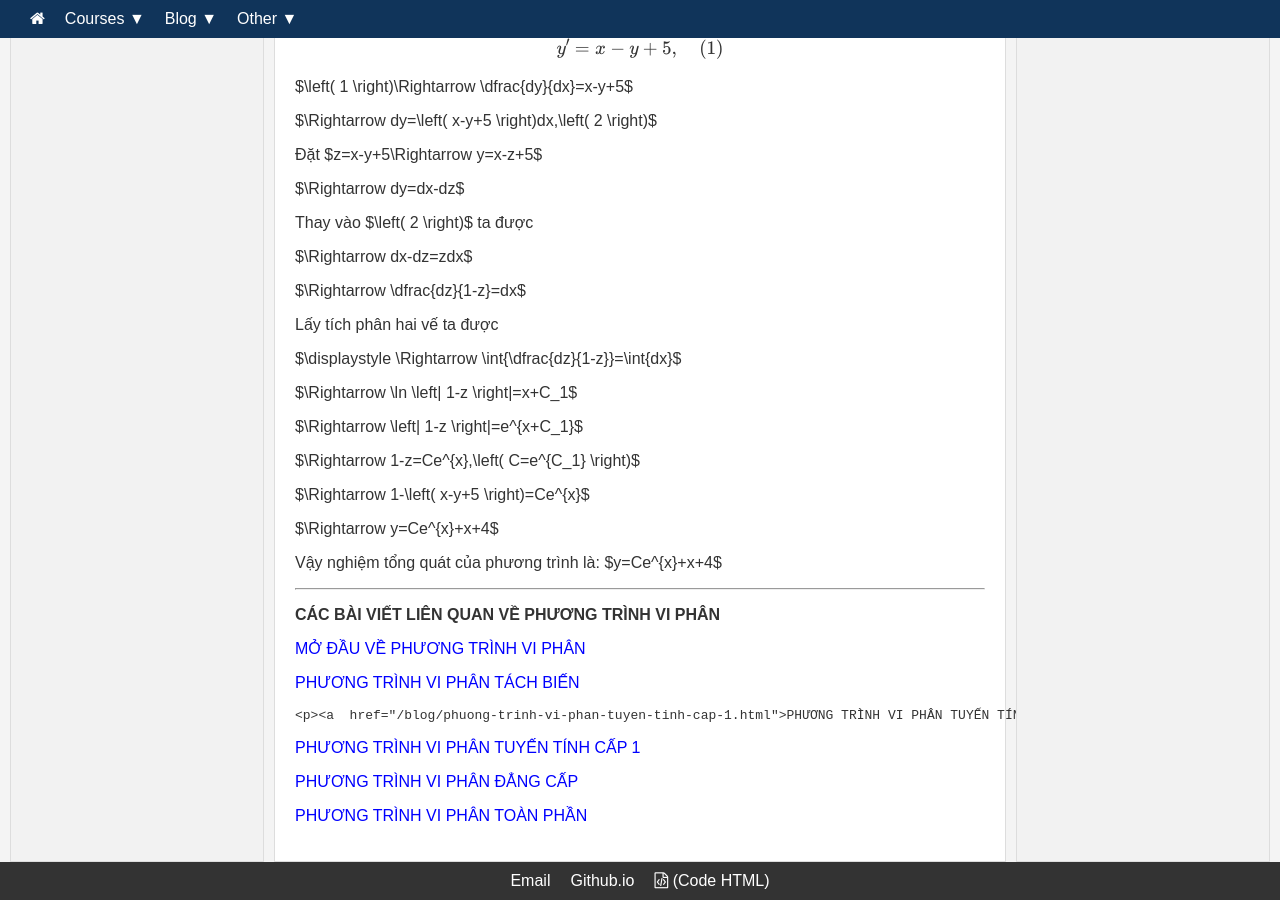
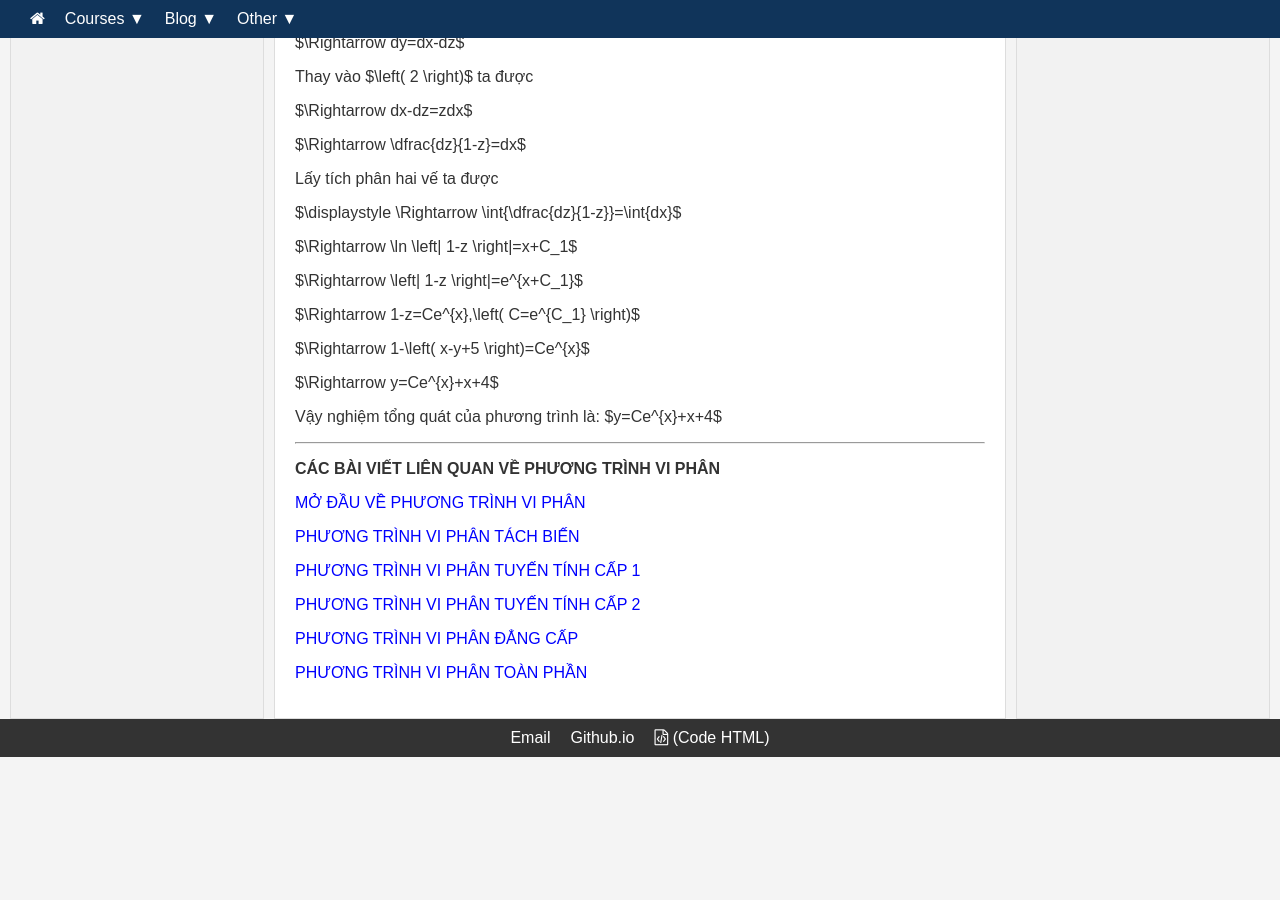
Before and after one commit to hoAngnaMPHan/apmaths.github.io, a Jekyll site: the page built from _posts/2023-12-20-phuong-trinh-vi-phan-tach-bien.md, in a window 1280 px wide and 900 px high, scrolled down 4012 px. Built offline with Jekyll 4.4.1, drawn with Linux system fonts in a browser that asks for light colours; formulas are drawn with MathJax 3; after the commit the page ends 4769 px from its top, so only the background shows below that; some of the changed text lies outside the part shown.

Commit message:
Update 2023-12-20-phuong-trinh-vi-phan-tach-bien.md

```diff
--- a/_posts/2023-12-20-phuong-trinh-vi-phan-tach-bien.md
+++ b/_posts/2023-12-20-phuong-trinh-vi-phan-tach-bien.md
@@ -5,23 +5,10 @@ tags: [phương trình, vi phân]
 title: "PHƯƠNG TRÌNH VI PHÂN TÁCH BIẾN"
 date: 2023-12-20
 ---
+<hr>
+<h2>DẠNG</h2>
 
-<h1>
-PHƯƠNG TRÌNH VI PHÂN TÁCH BIẾN
-</h1>
-
-
-<hr>
-<h1>PHƯƠNG TRÌNH VI PHÂN TÁCH BIẾN</h1>
-
-
-
-
-<hr>
-
-<h2>1. DẠNG</h2>
-
-  <p><code>Phương trình vi phân tách biến</code> (hay còn có thể goi là <code>biến phân li</code>) là phương trình vi phân có dạng
+<p><code>Phương trình vi phân tách biến</code> (hay còn có thể goi là <code>biến phân li</code>) là phương trình vi phân có dạng
 $$M(x)dx+N(y)dy=0 \quad (1)$$</p>
   <p>hay $$M(x)N(y)dx+P(x)Q(y)dy=0 \quad (2)$$</p>
   <p>hay $$y'=f(x)g(y) \quad (3)$$</p>
@@ -71,7 +58,9 @@ $$M(x)dx+N(y)dy=0 \quad (1)$$</p>
 <p><b>Nhận xét.</b> Việc giải phương trình vi phân tách biến hay còn gọi là biến phân ly này thực chất chỉ là tính tích phân. Do vậy cần phải nắm vững cách tính tích phân của một số hàm, lớp hàm đặc biệt. Khi đó thì tốc độ làm của chúng ta sẽ tăng lên đáng kể. Caolac sẽ viết riêng một bài về cách tính tích phân của một số lớp hàm đặc biệt và đính kèm link ở đây khi bài viết hoàn thành.</p>
 
 
-  <p><b>Ví dụ 2.</b> Giải phương trình $$\frac{xdx}{1+x^2}}+\frac{ydy}{1+y^2}=0,\quad\left( 1 \right)$$ </p>
+<p><b>Ví dụ 2.</b> Giải phương trình </p>
+
+<p> $$\frac{xdx}{1+x^2}}+\frac{ydy}{1+y^2}=0,\quad\left( 1 \right)$$ </p>
 
 <p>Dễ dàng thấy $\left( 1 \right)$ là phương trình vi phân tách biến</p>
 <p>$\displaystyle \left( 1 \right)\Rightarrow \frac{xdx}{1+x^2}=-\frac{ydy}{1+y^2}$</p>
@@ -147,7 +136,7 @@ $$M(x)dx+N(y)dy=0 \quad (1)$$</p>
   <p><b>CÁC BÀI VIẾT LIÊN QUAN VỀ PHƯƠNG TRÌNH VI PHÂN</b></p>
   <p><a  href="/blog/mo-au-ve-phuong-trinh-vi-phan.html">MỞ ĐẦU VỀ PHƯƠNG TRÌNH VI PHÂN</a></p>
   <p><a  href="/blog/phuong-trinh-vi-phan-tach-bien.html">PHƯƠNG TRÌNH VI PHÂN TÁCH BIẾN</a></p>
-    <p><a  href="/blog/phuong-trinh-vi-phan-tuyen-tinh-cap-1.html">PHƯƠNG TRÌNH VI PHÂN TUYẾN TÍNH CẤP 1</a></p>
- <p><a  href="/blog/phuong-trinh-vi-phan-tuyen-tinh-cap-1.html">PHƯƠNG TRÌNH VI PHÂN TUYẾN TÍNH CẤP 1</a></p>
+  <p><a  href="/blog/phuong-trinh-vi-phan-tuyen-tinh-cap-1.html">PHƯƠNG TRÌNH VI PHÂN TUYẾN TÍNH CẤP 1</a></p>
+  <p><a  href="/blog/phuong-trinh-vi-phan-tuyen-tinh-cap-2.html">PHƯƠNG TRÌNH VI PHÂN TUYẾN TÍNH CẤP 2</a></p>
   <p><a  href="/blog/phuong-trinh-vi-phan.html">PHƯƠNG TRÌNH VI PHÂN ĐẲNG CẤP</a></p>
   <p><a  href="/blog/phuong-trinh-vi-phan-toan-phan.html">PHƯƠNG TRÌNH VI PHÂN TOÀN PHẦN</a></p>
```
